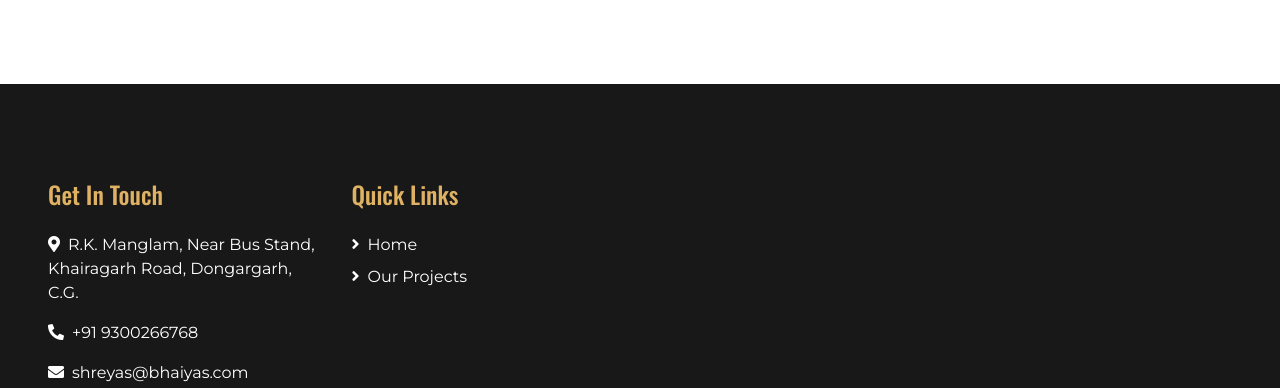
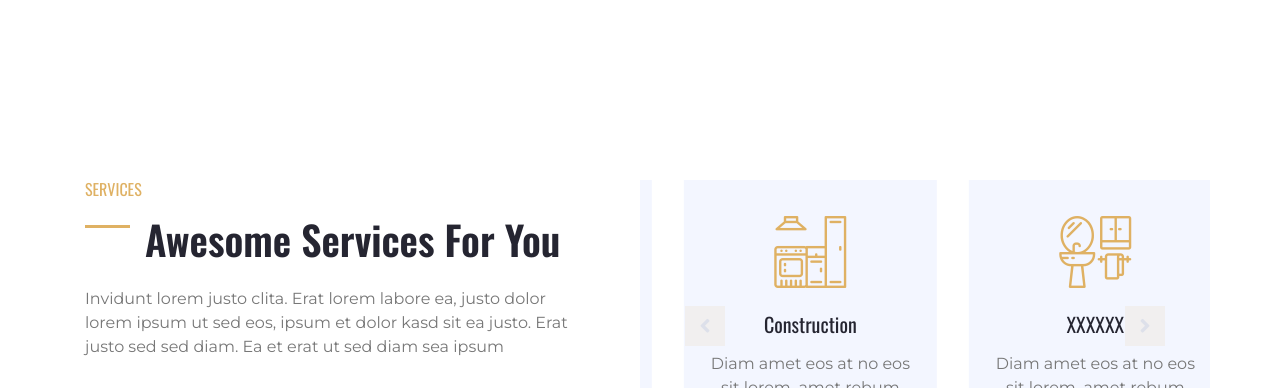
Before and after one commit to DivyeshBagri/R.K, a plain HTML site: page project.html in a window 1280 px wide. Shown: the part 1064-1452 px from the top of the page. Drawn offline with nearby package versions, Linux system fonts and the light colour scheme.

Commit message:
Update project.html

```diff
--- a/project.html
+++ b/project.html
@@ -216,6 +216,38 @@
     </div>
     <!-- Projects End -->
 
+     <div class="container-fluid py-5">
+        <div class="container py-5">
+            <div class="row">
+                <div class="col-lg-6 pr-lg-5">
+                    <h6 class="text-primary font-weight-normal text-uppercase mb-3">Services</h6>
+                    <h1 class="mb-4 section-title">Awesome Services For You</h1>
+                    <p>Invidunt lorem justo clita. Erat lorem labore ea, justo dolor lorem ipsum ut sed eos, ipsum et dolor kasd sit ea justo. Erat justo sed sed diam. Ea et erat ut sed diam sea ipsum</p>
+                    <a href="" class="btn btn-primary mt-3 py-2 px-4">View More</a>
+                </div>
+                <div class="col-lg-6 p-0 pt-5 pt-lg-0">
+                    <div class="owl-carousel service-carousel position-relative">
+                        <div class="d-flex flex-column text-center bg-light mx-3 p-4">
+                            <h3 class="flaticon-bedroom display-3 font-weight-normal text-primary mb-3"></h3>
+                            <h5 class="mb-3">Plotting</h5>
+                            <p class="m-0">Diam amet eos at no eos sit lorem, amet rebum ipsum clita stet, diam sea est diam eos</p>
+                        </div>
+                        <div class="d-flex flex-column text-center bg-light mx-3 p-4">
+                            <h3 class="flaticon-kitchen display-3 font-weight-normal text-primary mb-3"></h3>
+                            <h5 class="mb-3">Construction</h5>
+                            <p class="m-0">Diam amet eos at no eos sit lorem, amet rebum ipsum clita stet, diam sea est diam eos</p>
+                        </div>
+                        <div class="d-flex flex-column text-center bg-light mx-3 p-4">
+                            <h3 class="flaticon-bathroom display-3 font-weight-normal text-primary mb-3"></h3>
+                            <h5 class="mb-3">XXXXXX</h5>
+                            <p class="m-0">Diam amet eos at no eos sit lorem, amet rebum ipsum clita stet, diam sea est diam eos</p>
+                        </div>
+                    </div>
+                </div>
+            </div>
+        </div>
+    </div>
+
 
     <!-- Footer Start -->
     <div class="container-fluid bg-dark text-white py-5 px-sm-3 px-md-5">
```
